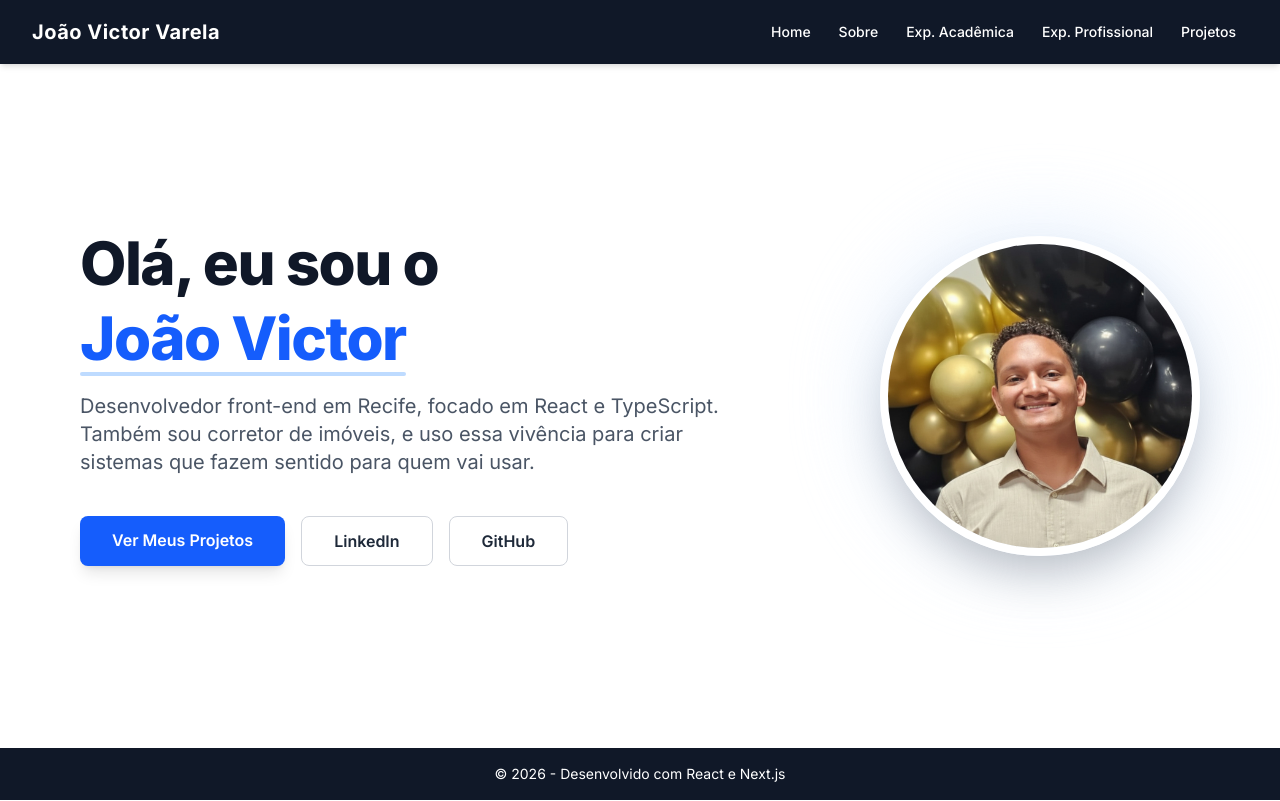
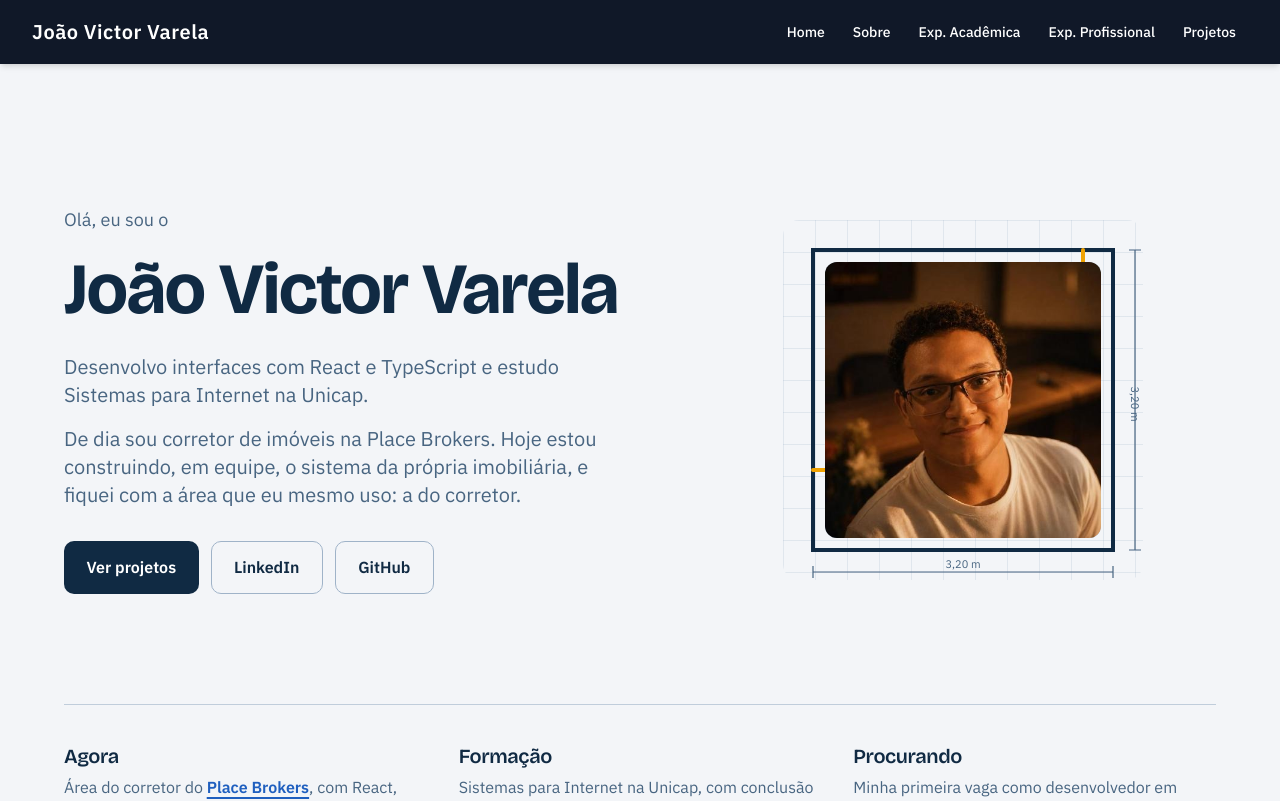
Before and after one commit to Jonqry/Portfolio, a Next.js app: page / in a window 1280 px wide. Shown: the top 801 px of the page. Built offline with nearby package versions, Linux system fonts and the light colour scheme.

Commit message:
Novo visual do portfólio: home com foto, fontes e cores

```diff
--- a/app/globals.css
+++ b/app/globals.css
@@ -1,19 +1,161 @@
 @import "tailwindcss";
 
 :root {
-  --background: #ffffff;
-  --foreground: #171717;
+  --papel: #f3f5f8;
+  --tinta: #102a43;
+  --tinta-suave: #486581;
+  --linha: #9fb3c8;
+  --sol: #f0a202;
+  --azul: #1f5fbf;
+  --branco: #ffffff;
 }
 
-@theme inline {
-  --color-background: var(--background);
-  --color-foreground: var(--foreground);
-  --font-sans: var(--font-geist-sans);
-  --font-mono: var(--font-geist-mono);
+* { box-sizing: border-box; }
+
+html { scroll-behavior: smooth; }
+
+body {
+  background: var(--papel);
+  color: var(--tinta);
+  font-family: var(--font-corpo), system-ui, sans-serif;
+  line-height: 1.6;
 }
 
-body {
-  background: var(--background);
-  color: var(--foreground);
-  font-family: Arial, Helvetica, sans-serif;
+h1, h2, h3, .marca {
+  font-family: var(--font-titulo), var(--font-corpo), sans-serif;
+  letter-spacing: -0.02em;
+  line-height: 1.1;
 }
+
+a { color: inherit; }
+
+:focus-visible {
+  outline: 3px solid var(--sol);
+  outline-offset: 3px;
+  border-radius: 4px;
+}
+
+/* ---------- navegação ---------- */
+.nav {
+  position: sticky;
+  top: 0;
+  z-index: 20;
+  background: color-mix(in srgb, var(--papel) 88%, transparent);
+  backdrop-filter: blur(8px);
+  border-bottom: 1px solid color-mix(in srgb, var(--linha) 60%, transparent);
+}
+.nav-link {
+  padding: 0.4rem 0.7rem;
+  border-radius: 6px;
+  font-size: 0.95rem;
+  color: var(--tinta-suave);
+  text-decoration: none;
+  transition: color 0.2s, background 0.2s;
+}
+.nav-link:hover { color: var(--tinta); background: color-mix(in srgb, var(--linha) 25%, transparent); }
+.nav-link[aria-current="page"] { color: var(--tinta); box-shadow: inset 0 -2px 0 var(--sol); border-radius: 0; }
+
+/* ---------- botões ---------- */
+.botao {
+  display: inline-flex;
+  align-items: center;
+  justify-content: center;
+  gap: 0.5rem;
+  padding: 0.8rem 1.4rem;
+  border-radius: 10px;
+  font-weight: 600;
+  text-decoration: none;
+  transition: transform 0.15s, background 0.2s, border-color 0.2s;
+}
+.botao:active { transform: translateY(1px); }
+.botao-principal { background: var(--tinta); color: var(--branco); }
+.botao-principal:hover { background: #1c3d5e; }
+.botao-linha { border: 1.5px solid var(--linha); color: var(--tinta); }
+.botao-linha:hover { border-color: var(--tinta); }
+
+/* ---------- herói com planta ---------- */
+.grade-planta {
+  background-image:
+    linear-gradient(color-mix(in srgb, var(--linha) 22%, transparent) 1px, transparent 1px),
+    linear-gradient(90deg, color-mix(in srgb, var(--linha) 22%, transparent) 1px, transparent 1px);
+  background-size: 32px 32px;
+}
+.planta-traco {
+  stroke-dasharray: 1200;
+  stroke-dashoffset: 1200;
+  animation: desenhar 1.6s ease-out forwards;
+}
+.planta-traco.atraso { animation-delay: 0.5s; }
+.planta-cota { opacity: 0; animation: surgir 0.6s ease-out 1.4s forwards; }
+.foto-entrada { opacity: 0; animation: surgir 0.9s ease-out 0.6s forwards; }
+.texto-entrada { opacity: 0; transform: translateY(10px); animation: subir 0.8s ease-out 0.2s forwards; }
+
+@keyframes desenhar { to { stroke-dashoffset: 0; } }
+@keyframes surgir { to { opacity: 1; } }
+@keyframes subir { to { opacity: 1; transform: none; } }
+
+/* ---------- páginas internas ---------- */
+.pagina { max-width: 64rem; margin: 0 auto; }
+.titulo-pagina {
+  font-size: clamp(2.2rem, 5vw, 3.2rem);
+  font-weight: 700;
+  margin-bottom: 0.5rem;
+}
+.intro-pagina { color: var(--tinta-suave); max-width: 40rem; font-size: 1.1rem; }
+.bloco {
+  background: var(--branco);
+  border: 1px solid color-mix(in srgb, var(--linha) 55%, transparent);
+  border-radius: 14px;
+  padding: 1.75rem;
+}
+.etiqueta {
+  display: inline-block;
+  font-size: 0.85rem;
+  padding: 0.2rem 0.65rem;
+  border-radius: 999px;
+  background: color-mix(in srgb, var(--linha) 22%, transparent);
+  color: var(--tinta);
+}
+.link-texto {
+  color: var(--azul);
+  font-weight: 600;
+  text-decoration: underline;
+  text-decoration-thickness: 1.5px;
+  text-underline-offset: 4px;
+}
+.link-texto:hover { color: var(--tinta); }
+
+/* linha do tempo */
+.linha-tempo { position: relative; padding-left: 1.75rem; }
+.linha-tempo::before {
+  content: "";
+  position: absolute;
+  left: 0.4rem;
+  top: 0.4rem;
+  bottom: 0.4rem;
+  width: 2px;
+  background: var(--linha);
+}
+.marco { position: relative; }
+.marco::before {
+  content: "";
+  position: absolute;
+  left: -1.62rem;
+  top: 0.45rem;
+  width: 0.85rem;
+  height: 0.85rem;
+  border-radius: 50%;
+  background: var(--papel);
+  border: 2.5px solid var(--tinta);
+}
+.marco.atual::before { background: var(--sol); border-color: var(--sol); }
+
+@media (prefers-reduced-motion: reduce) {
+  html { scroll-behavior: auto; }
+  .planta-traco, .planta-cota, .foto-entrada, .texto-entrada {
+    animation: none;
+    opacity: 1;
+    transform: none;
+    stroke-dashoffset: 0;
+  }
+}
--- a/app/layout.js
+++ b/app/layout.js
@@ -1,24 +1,30 @@
-import { Inter } from "next/font/google";
+import { Bricolage_Grotesque, IBM_Plex_Sans } from "next/font/google";
 import "./globals.css";
 import Navbar from "./components/Navbar";
 
-const inter = Inter({ subsets: ["latin"] });
+const titulo = Bricolage_Grotesque({ subsets: ["latin"], variable: "--font-titulo" });
+const corpo = IBM_Plex_Sans({ subsets: ["latin"], weight: ["400", "500", "600"], variable: "--font-corpo" });
 
 export const metadata = {
-  title: "João Victor Varela | Desenvolvedor Front-end",
-  description: "Portfólio de João Victor Varela, desenvolvedor front-end em Recife",
+  title: "João Victor Varela | Desenvolvedor",
+  description: "Portfólio de João Victor Varela, desenvolvedor em Recife e corretor de imóveis.",
 };
 
 export default function RootLayout({ children }) {
   return (
-    <html lang="pt-BR">
-      <body className={`${inter.className} bg-gray-50 text-gray-900 min-h-screen flex flex-col`}>
+    <html lang="pt-BR" className={`${titulo.variable} ${corpo.variable}`}>
+      <body className="min-h-screen flex flex-col">
         <Navbar />
-        <main className="flex-grow container mx-auto px-4 py-8">
-          {children}
-        </main>
-        <footer className="bg-gray-900 text-white text-center py-4 text-sm mt-auto">
-          © {new Date().getFullYear()} - Desenvolvido com React e Next.js
+        <main className="flex-grow w-full px-5 sm:px-8 py-10 md:py-14">{children}</main>
+        <footer className="border-t border-[color:var(--linha)]/50 px-5 sm:px-8 py-8">
+          <div className="max-w-6xl mx-auto flex flex-col sm:flex-row gap-4 sm:items-center sm:justify-between text-sm text-[color:var(--tinta-suave)]">
+            <p>João Victor Varela, em Recife</p>
+            <div className="flex gap-5">
+              <a className="hover:text-[color:var(--tinta)]" href="https://www.linkedin.com/in/joaovictorvarela" target="_blank" rel="noopener noreferrer">LinkedIn</a>
+              <a className="hover:text-[color:var(--tinta)]" href="https://github.com/Jonqry" target="_blank" rel="noopener noreferrer">GitHub</a>
+              <a className="hover:text-[color:var(--tinta)]" href="mailto:joaovictorvarela321@gmail.com">E-mail</a>
+            </div>
+          </div>
         </footer>
       </body>
     </html>
--- a/app/page.js
+++ b/app/page.js
@@ -1,68 +1,79 @@
 import Link from 'next/link';
 import Image from 'next/image';
-import Perfil from '../public/perfil.jpeg';
 
 export default function Home() {
   return (
-    <div className="flex flex-col items-center justify-center min-h-[75vh] animate-fade-in-up">
-
-      <div className="flex flex-col-reverse md:flex-row items-center justify-between w-full max-w-6xl gap-12 px-4">
-
-        <div className="flex-1 text-center md:text-left space-y-4">
-          <h1 className="text-5xl font-extrabold tracking-tight text-gray-900 sm:text-6xl leading-tight">
-            Olá, eu sou o <br />
-            <span className="text-blue-600 relative inline-block">
-              João Victor
-              <span className="absolute bottom-0 left-0 w-full h-1 bg-blue-200 rounded"></span>
-            </span>
-          </h1>
-          <p className="text-xl text-gray-600 max-w-2xl mx-auto md:mx-0">
-            Desenvolvedor front-end em Recife, focado em React e TypeScript. Também sou corretor de imóveis, e uso essa vivência para criar sistemas que fazem sentido para quem vai usar.
+    <div className="max-w-6xl mx-auto">
+      <section className="grid md:grid-cols-[1.15fr_1fr] gap-12 md:gap-16 items-center min-h-[70vh]">
+        <div className="texto-entrada order-2 md:order-1">
+          <p className="text-[color:var(--tinta-suave)] text-lg mb-4">Olá, eu sou o</p>
+          <h1 className="text-5xl sm:text-6xl lg:text-7xl font-bold mb-6">João Victor Varela</h1>
+          <p className="text-lg sm:text-xl text-[color:var(--tinta-suave)] max-w-xl mb-4">
+            Desenvolvo interfaces com React e TypeScript e estudo Sistemas para Internet na Unicap.
           </p>
-
-          <div className="flex flex-col sm:flex-row gap-4 pt-6 justify-center md:justify-start">
-            <Link
-              href="/projetos"
-              className="bg-blue-600 text-white px-8 py-3 rounded-lg font-semibold shadow-lg hover:bg-blue-700 transition duration-300 text-center"
-            >
-              Ver Meus Projetos
-            </Link>
-            <a
-              href="https://www.linkedin.com/in/joaovictorvarela"
-              target="_blank"
-              rel="noopener noreferrer"
-              className="border border-gray-300 text-gray-800 px-8 py-3 rounded-lg font-semibold hover:bg-gray-100 transition duration-300 text-center"
-            >
-              LinkedIn
-            </a>
-            <a
-              href="https://github.com/Jonqry"
-              target="_blank"
-              rel="noopener noreferrer"
-              className="border border-gray-300 text-gray-800 px-8 py-3 rounded-lg font-semibold hover:bg-gray-100 transition duration-300 text-center"
-            >
-              GitHub
-            </a>
+          <p className="text-lg sm:text-xl text-[color:var(--tinta-suave)] max-w-xl mb-8">
+            De dia sou corretor de imóveis na Place Brokers. Hoje estou construindo, em equipe, o
+            sistema da própria imobiliária, e fiquei com a área que eu mesmo uso: a do corretor.
+          </p>
+          <div className="flex flex-wrap gap-3">
+            <Link href="/projetos" className="botao botao-principal">Ver projetos</Link>
+            <a href="https://www.linkedin.com/in/joaovictorvarela" target="_blank" rel="noopener noreferrer" className="botao botao-linha">LinkedIn</a>
+            <a href="https://github.com/Jonqry" target="_blank" rel="noopener noreferrer" className="botao botao-linha">GitHub</a>
           </div>
         </div>
 
-        <div className="flex-shrink-0 relative">
-
-          <div className="absolute -inset-2 bg-blue-100 rounded-full blur-2xl opacity-70"></div>
-
-          <div className="relative w-64 h-64 md:w-80 md:h-80 rounded-full overflow-hidden border-8 border-white shadow-2xl">
+        <div className="order-1 md:order-2 flex justify-center">
+          <div className="relative w-[280px] h-[280px] sm:w-[360px] sm:h-[360px] grade-planta rounded-2xl">
+            <svg
+              className="absolute inset-0 w-full h-full overflow-visible text-[color:var(--tinta)]"
+              viewBox="0 0 360 360"
+              fill="none"
+              aria-hidden="true"
+            >
+              <path className="planta-traco" d="M30 30 H330 V330 H30 Z" stroke="currentColor" strokeWidth="4" />
+              <path className="planta-traco atraso" d="M30 250 H60 M300 30 V60" stroke="var(--sol)" strokeWidth="4" strokeLinecap="round" />
+              <g className="planta-cota" stroke="var(--tinta-suave)" strokeWidth="1.2">
+                <path d="M30 352 H330 M30 346 V358 M330 346 V358" />
+                <path d="M352 30 V330 M346 30 H358 M346 330 H358" />
+              </g>
+              <g className="planta-cota" fill="var(--tinta-suave)" fontSize="11" fontFamily="var(--font-corpo)">
+                <text x="180" y="348" textAnchor="middle">3,20 m</text>
+                <text x="348" y="184" textAnchor="middle" transform="rotate(90 348 184)">3,20 m</text>
+              </g>
+            </svg>
+            <div className="foto-entrada absolute inset-[42px] rounded-xl overflow-hidden bg-[color:var(--linha)]">
               <Image
-              src= {Perfil}
-              alt="Foto de perfil de João Victor"
+                src="/foto-joao.jpg"
+                alt="Foto de João Victor Varela"
                 fill
                 priority
+                sizes="(max-width: 640px) 196px, 276px"
                 className="object-cover"
-              sizes="(max-width: 768px) 256px, 320px"
               />
             </div>
           </div>
+        </div>
+      </section>
 
+      <section className="border-t border-[color:var(--linha)]/60 pt-10 mt-6 grid sm:grid-cols-3 gap-8">
+        <div>
+          <h2 className="text-xl font-semibold mb-2">Agora</h2>
+          <p className="text-[color:var(--tinta-suave)]">
+            Área do corretor do <Link href="/projetos" className="link-texto">Place Brokers</Link>, com React, Tailwind e Supabase.
+          </p>
         </div>
+        <div>
+          <h2 className="text-xl font-semibold mb-2">Formação</h2>
+          <p className="text-[color:var(--tinta-suave)]">Sistemas para Internet na Unicap, com conclusão em julho de 2027.</p>
+        </div>
+        <div>
+          <h2 className="text-xl font-semibold mb-2">Procurando</h2>
+          <p className="text-[color:var(--tinta-suave)]">
+            Minha primeira vaga como desenvolvedor em Recife.{' '}
+            <a href="mailto:joaovictorvarela321@gmail.com" className="link-texto">Fale comigo</a>
+          </p>
+        </div>
+      </section>
     </div>
   );
 }
```
Lines whose indentation alone changed are shown as unchanged.
